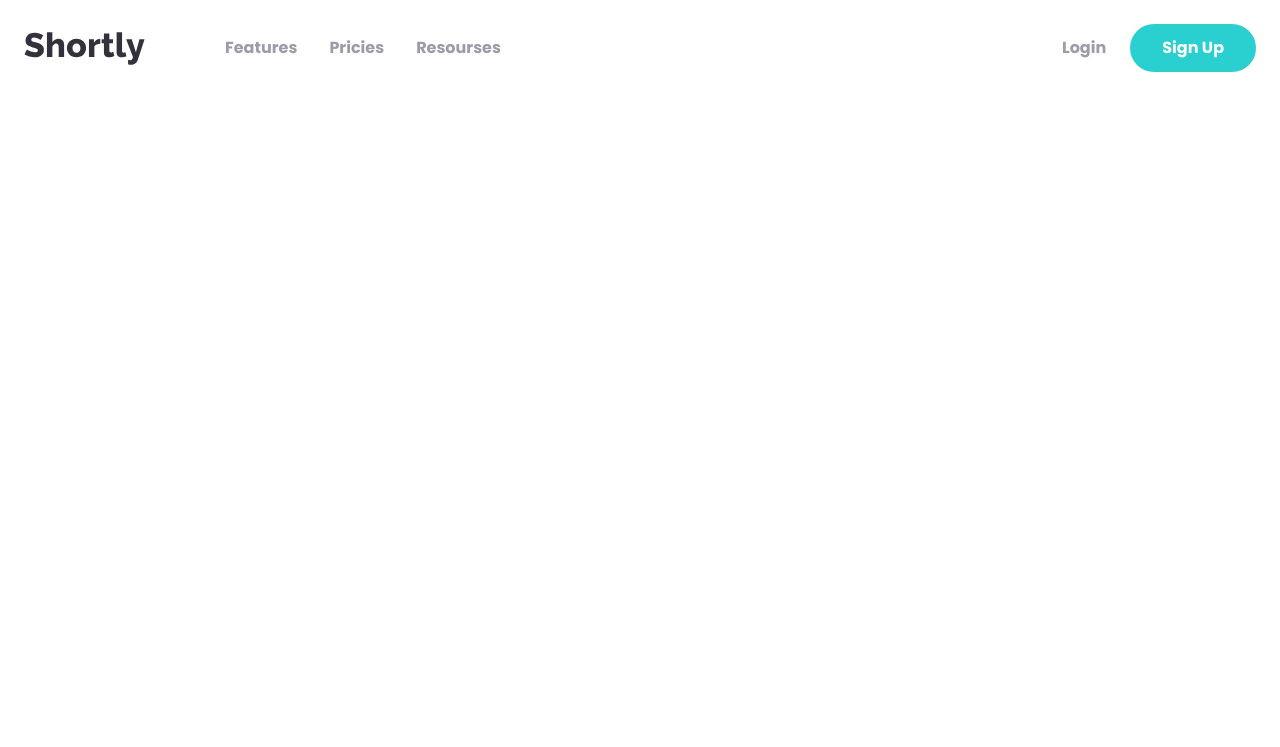
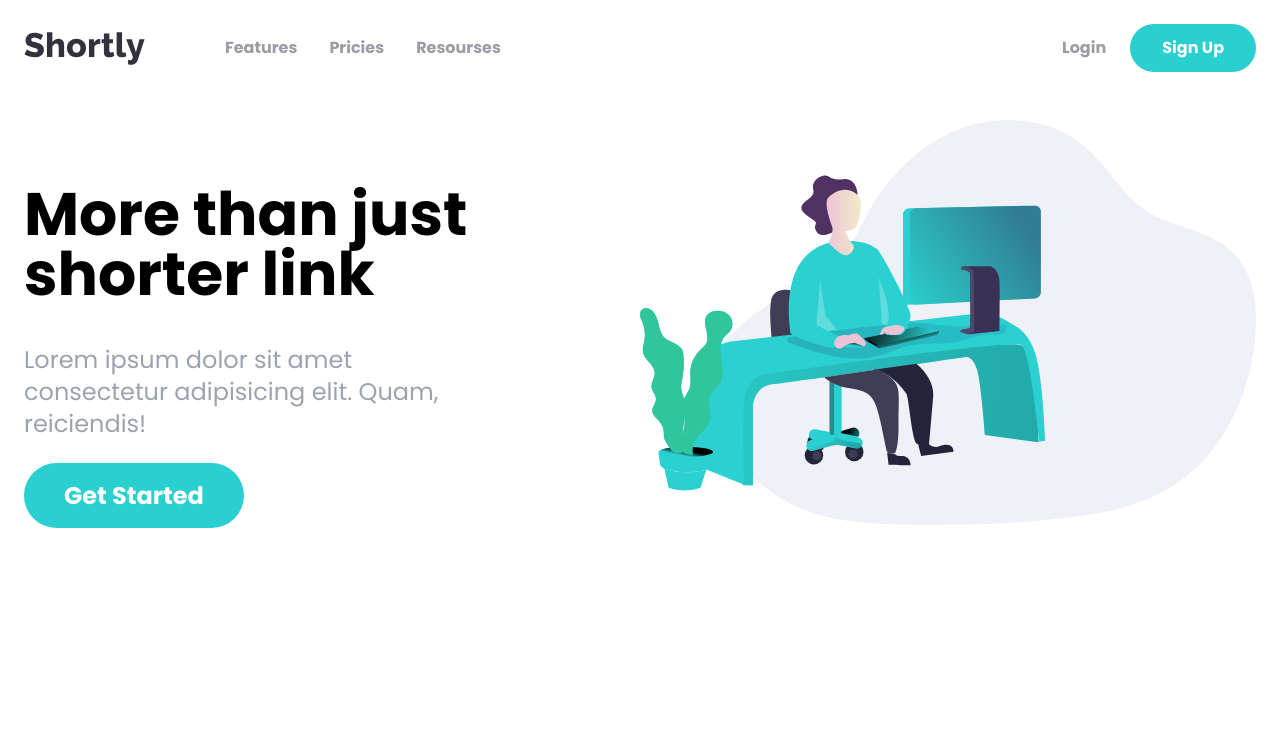
Before and after one commit to Psevdon1m/shorturl-tailwind, a website: page index.html in a window 1280 px wide. Drawn offline with Linux system fonts and the light colour scheme; a web font is replaced by a local one.

Commit message:
add hero section

```diff
--- a/index.html
+++ b/index.html
@@ -55,5 +55,36 @@
       </div>
       <!-- @todo mobile menu -->
     </nav>
+    <!-- hero section -->
+    <section id="hero">
+      <!-- hero ccontainer -->
+      <div class="container flex flex-col-reverse mx-auto p-6 lg:flex-row">
+        <!-- content container -->
+        <div class="flex flex-col space-y-10 mb-44 lg:mt-16 lg:w-1/2 xl:mb-52">
+          <h1
+            class="text-5xl font-bold text-center lg:text-6xl lg:max-w-md lg:text-left"
+          >
+            More than just shorter link
+          </h1>
+          <p
+            class="text-2xl text-center text-gray-400 lg:max-w-md lg:text-left"
+          >
+            Lorem ipsum dolor sit amet consectetur adipisicing elit. Quam,
+            reiciendis!
+          </p>
+          <div class="mx-auto lg:mx-0">
+            <a
+              href="#"
+              class="py-5 px-10 text-2xl font-bold text-white bg-cyan rounded-full lg:py-4 hover:opacity-70"
+              >Get Started</a
+            >
+          </div>
+        </div>
+        <!-- image -->
+         <div class="mb-24 mx-auto md:w-180 lg:w-1/2 lg:mb-0">
+
+         <img src="images/illustration-working.svg" alt="" />
+      </div>
+    </section>
   </body>
 </html>
```
Also changed, not shown: css/style.css.
